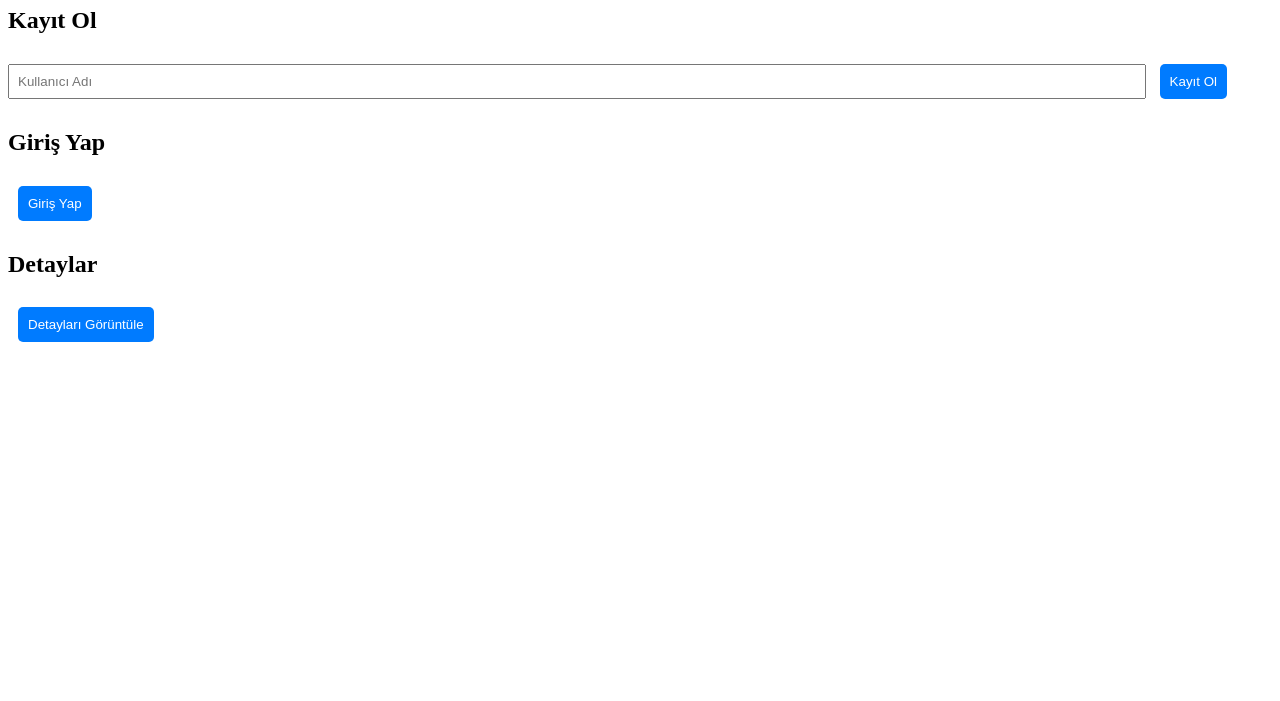
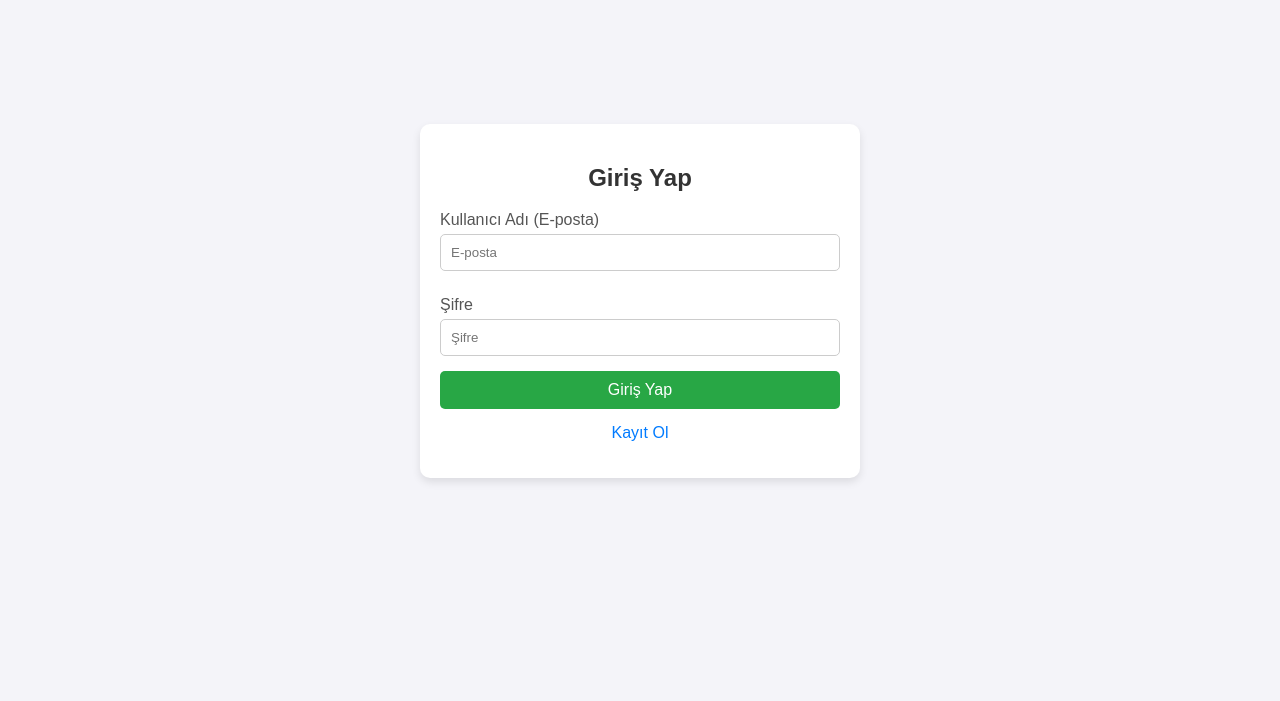
Before and after one commit to AliAytekin1/ESP32WROOM---IOT-ile-End-striyel-IO-Kontrol-Cihaz-Tasar-m-, a website: page frontend-project/public/index.html in a window 1280 px wide. Shown: the part 99-800 px from the top of the page. Drawn offline with Linux system fonts and the light colour scheme.

Commit message:
Giris ve kayıt ol ekranları basarıyla güncellendi ve gecis sağlandı

```diff
--- a/frontend-project/public/css/style.css
+++ b/frontend-project/public/css/style.css
@@ -1,43 +1,129 @@
-css
-Kopyala
-Düzenle
 body {
   font-family: Arial, sans-serif;
-  background: #f0f4f8;
+  background-color: #f4f4f9;
   margin: 0;
   padding: 0;
+  display: flex;
+  justify-content: center;
+  align-items: center;
+  height: 100vh;
 }
 
-.container {
-  width: 300px;
-  margin: 60px auto;
-  background: white;
+.form-container {
+  background-color: #ffffff;
   padding: 20px;
   border-radius: 10px;
-  box-shadow: 0 0 10px #aaa;
+  box-shadow: 0 4px 8px rgba(0, 0, 0, 0.1);
+  width: 100%;
+  max-width: 400px;
+}
+
+.hidden {
+  display: none;
+}
+
+.form-box {
+  display: none;
+}
+
+.form-box.active {
+  display: block;
+}
+
+h2 {
+  text-align: center;
+  color: #333;
+}
+
+label {
+  display: block;
+  margin: 10px 0 5px;
+  color: #555;
+}
+
+input[type="email"],
+input[type="password"],
+input[type="text"] {
+  width: 100%;
+  padding: 10px;
+  margin-bottom: 15px;
+  border: 1px solid #ccc;
+  border-radius: 5px;
+  box-sizing: border-box;
+}
+
+button {
+  width: 100%;
+  padding: 10px;
+  background-color: #007bff;
+  color: white;
+  border: none;
+  border-radius: 5px;
+  cursor: pointer;
+  font-size: 16px;
+}
+
+button:hover {
+  background-color: #0056b3;
+}
+
+p {
+  text-align: center;
+  margin-top: 15px;
+}
+
+p a {
+  color: #007bff;
+  text-decoration: none;
+}
+
+p a:hover {
+  text-decoration: underline;
+}
+
+/* Home sayfası için ek CSS */
+.container {
+  background-color: #ffffff;
+  padding: 20px;
+  border-radius: 10px;
+  box-shadow: 0 4px 8px rgba(0, 0, 0, 0.1);
+  width: 100%;
+  max-width: 400px;
   text-align: center;
 }
 
-input {
-  width: 90%;
-  padding: 8px;
-  margin: 5px 0;
+.card-list {
+  display: grid; /* Flex yerine grid kullanıyoruz */
+  grid-template-columns: repeat(2, 1fr); /* 2 sütunlu düzen */
+  gap: 10px; /* Kartlar arasındaki boşluk */
+  margin-bottom: 20px;
+}
+
+.card {
+  padding: 15px;
+  background-color: #007bff;
+  color: white;
+  border-radius: 5px;
+  cursor: pointer;
+  text-align: center;
+  font-size: 16px;
+  box-shadow: 0 2px 4px rgba(0, 0, 0, 0.1);
+}
+
+.card:hover {
+  background-color: #0056b3;
 }
 
 button {
   padding: 10px;
-  margin: 10px;
-  background: #007BFF;
+  background-color: #28a745;
   color: white;
   border: none;
   border-radius: 5px;
   cursor: pointer;
+  font-size: 16px;
 }
 
-.card {
-  background: #e0e0e0;
-  margin: 10px;
-  padding: 10px;
-  border-radius: 5px;
-  cursor: pointer;
+button:hover {
+  background-color: #218838;
 }
--- a/frontend-project/public/index.html
+++ b/frontend-project/public/index.html
@@ -1,30 +1,58 @@
-d<!DOCTYPE html>
+<!DOCTYPE html>
 <html lang="tr">
 <head>
-    <meta charset="UTF-8">
-    <meta name="viewport" content="width=device-width, initial-scale=1.0">
-    <title>Frontend Proje</title>
-    <link rel="stylesheet" href="css/style.css">
+  <meta charset="UTF-8">
+  <title>Giriş / Kayıt</title>
+  <link rel="stylesheet" href="css/style.css">
 </head>
 <body>
-    <header>
-        <h1>Hoş Geldiniz</h1>
-    </header>
-    <main>
-        <section id="user-registration">
-            <h2>Kayıt Ol</h2>
-            <input type="text" id="username" placeholder="Kullanıcı Adı">
-            <button onclick="registerUser()">Kayıt Ol</button>
-        </section>
-        <section id="user-login">
-            <h2>Giriş Yap</h2>
-            <button onclick="loginUser()">Giriş Yap</button>
-        </section>
-        <section id="details">
-            <h2>Detaylar</h2>
-            <button onclick="goToDetail(1)">Detayları Görüntüle</button>
-        </section>
-    </main>
-    <script src="js/script.js"></script>
+  <div class="form-container">
+    <div id="loginBox" class="form-box active">
+      <h2>Giriş Yap</h2>
+      <form onsubmit="loginUser(); return false;">
+        <label for="loginEmail">Kullanıcı Adı (E-posta)</label>
+        <input type="email" id="loginEmail" placeholder="E-posta" required>
+
+        <label for="loginPassword">Şifre</label>
+        <input type="password" id="loginPassword" placeholder="Şifre" required>
+
+        <button type="submit">Giriş Yap</button>
+      </form>
+      <p><a href="#" onclick="toggleForm()">Kayıt Ol</a></p>
+    </div>
+
+    <div id="registerBox" class="form-box hidden">
+      <h2>Kayıt Ol</h2>
+      <form onsubmit="registerUser(); return false;">
+        <label for="username">Kullanıcı Adı</label>
+        <input type="text" id="username" placeholder="Kullanıcı Adı" required>
+
+        <label for="email">E-posta</label>
+        <input type="email" id="email" placeholder="E-posta" required>
+
+        <label for="password">Şifre</label>
+        <input type="password" id="password" placeholder="Şifre" required>
+
+        <button type="submit">Kayıt Ol</button>
+      </form>
+      <p><a href="#" onclick="toggleForm()">Giriş Yap</a></p>
+    </div>
+  </div>
+
+  <script>
+   function toggleForm() {
+  const loginBox = document.getElementById('loginBox');
+  const registerBox = document.getElementById('registerBox');
+
+  if (loginBox.classList.contains('active')) {
+    loginBox.classList.remove('active');
+    registerBox.classList.add('active');
+  } else {
+    registerBox.classList.remove('active');
+    loginBox.classList.add('active');
+  }
+}
+  </script>
+  <script src="js/script.js"></script>
 </body>
 </html>
--- a/frontend-project/public/js/script.js
+++ b/frontend-project/public/js/script.js
@@ -1,20 +1,68 @@
+// Kullanıcı verilerini saklamak için basit bir simülasyon
+let users = [];
+
+// Kayıt olma işlemi
 function registerUser() {
-  const name = document.getElementById('username').value;
-  localStorage.setItem('username', name);
-  alert("Kayıt başarılı!");
-  window.location.href = "index.html";
+  console.log('registerUser fonksiyonu çağrıldı');
+  const username = document.getElementById('username').value;
+  const email = document.getElementById('email').value;
+  const password = document.getElementById('password').value;
+
+  if (!username || !email || !password) {
+    alert('Lütfen tüm alanları doldurun!');
+    return;
+  }
+
+  // Kullanıcıyı kaydet
+  users.push({ username, email, password });
+  alert('Kayıt başarıyla oluşturuldu!');
+
+  // Giriş formuna yönlendirme
+  toggleForm();
 }
 
+// Giriş yapma işlemi
 function loginUser() {
-  const name = localStorage.getItem('username');
-  if (name) {
-    window.location.href = "home.html";
+  const email = document.getElementById('loginEmail').value;
+  const password = document.getElementById('loginPassword').value;
+
+  if (!email || !password) {
+    alert('Lütfen tüm alanları doldurun!');
+    return;
+  }
+
+  // Kullanıcı doğrulama
+  const user = users.find(user => user.email === email && user.password === password);
+  if (user) {
+    alert(`Giriş başarılı! Hoş geldiniz, ${user.username}!`);
+    window.location.href = 'home.html'; // Ana sayfaya yönlendirme
   } else {
-    alert("Kayıt bulunamadı. Lütfen kayıt olun.");
+    alert('E-posta veya şifre hatalı!');
   }
 }
 
+// Formlar arasında geçiş yapma
+function toggleForm() {
+  const loginBox = document.getElementById('loginBox');
+  const registerBox = document.getElementById('registerBox');
+
+  // Giriş ve kayıt formları arasında geçiş yap
+  if (loginBox.classList.contains('active')) {
+    loginBox.classList.remove('active');
+    loginBox.classList.add('hidden');
+    registerBox.classList.remove('hidden');
+    registerBox.classList.add('active');
+  } else {
+    registerBox.classList.remove('active');
+    registerBox.classList.add('hidden');
+    loginBox.classList.remove('hidden');
+    loginBox.classList.add('active');
+  }
+}
+
+//home.html sayfasında kartları oluşturma
 function goToDetail(cardId) {
-  // Gerçek sistemde ID ile API'den veri çekeriz
-  window.location.href = "detail.html";
+  alert(`${cardId} detayına yönlendiriliyorsunuz!`);
+  // Burada detay sayfasına yönlendirme işlemi yapılabilir
+  // Örneğin: window.location.href = `detail.html?card=${cardId}`;
 }
```
Also changed, not shown: frontend-project/public/detail.html (+1 -1 lines), frontend-project/public/home.html (+1 -3 lines).
